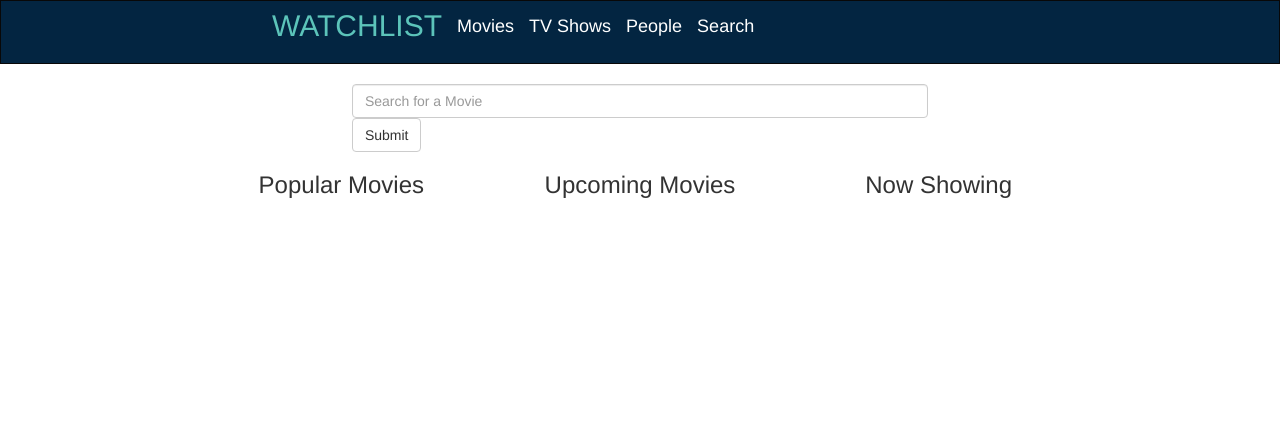
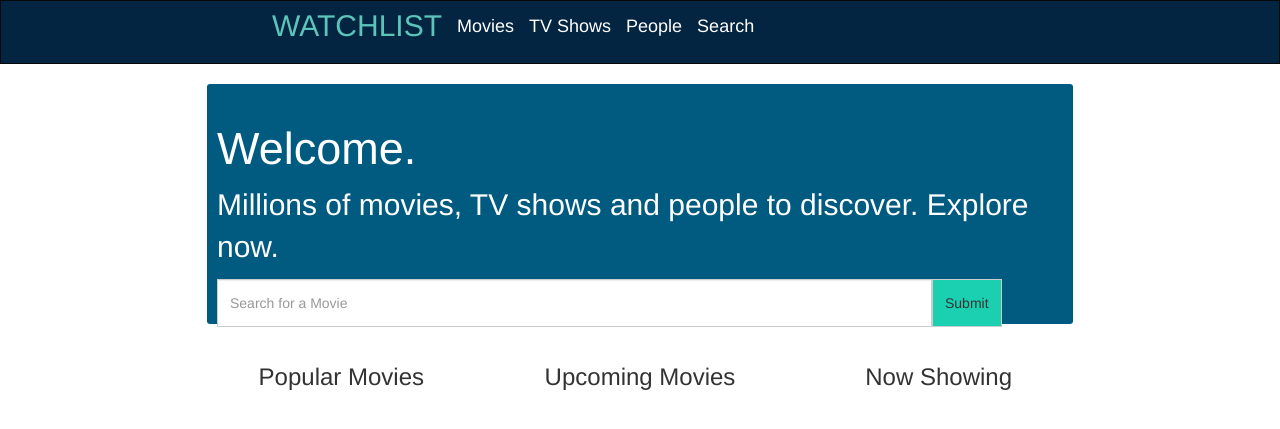
Before and after one commit to ngetichnicholas/Watchlist, a Flask app: template app/templates/index.html in a window 1280 px wide. Shown: the top 429 px of the page. Run offline with Flask 2, Linux system fonts and the light colour scheme; the template is opened without the code that fills it, so the values that code supplies are empty; parts of the project's set-up code (start-up, migrations or seed data) failed here and were passed over; some libraries are stand-ins or nearby versions.

Commit message:
Update dev

```diff
--- a/app/__init__.py
+++ b/app/__init__.py
@@ -3,6 +3,7 @@ from flask_bootstrap import Bootstrap
 from config import config_options
 
 bootstrap = Bootstrap()
+
 
 def create_app(config_name):
 
--- a/app/static/css/index.css
+++ b/app/static/css/index.css
@@ -1,5 +1,6 @@
 ul {
   list-style: none;
+  padding: 0 !important;
   display: flex;
   flex-direction: column;
 }
@@ -41,3 +42,34 @@ h3 {
 .shrinkable {
   color: white !important;
 }
+.header {
+  padding: 2rem 1rem;
+  color: white;
+  font-size: 30px;
+  margin-bottom: 2rem;
+  background-color: #015A80 !important;
+  height: 30vh;
+  border-radius: .3rem;
+}
+h1 {
+  font-size: 45px;
+}
+.btn {
+  background-color: #1AD0B1;
+  height: 100%;
+}
+.input {
+  height: 6vh !important;
+  height: 100%;
+  padding-right: 0;
+
+}
+.submit {
+  padding-left: 0;
+}
+input {
+  margin: 0 ;
+  border-radius: unset !important;
+  height: 6vh !important;
+  padding: 0;
+}
--- a/app/templates/index.html
+++ b/app/templates/index.html
@@ -4,16 +4,24 @@
 
 {% block styles%}
     {{ super() }}
-    <link rel="stylesheet" href="{{url_for('static',filename='css/index.css')}}">
+    <link rel="stylesheet" href="{{url_for('static',filename='css/index.css')}}"/>
 {% endblock %}
 <!-- Content block -->
 {% block content %}
 
 <div class= "container">
-<div class="container">
+<div class="header">
+    <h1>Welcome.</h1>
+    <p>Millions of movies, TV shows and people to discover. Explore now.</p>
     <form>
-        <input type="text" name="movie_query" placeholder="Search for a Movie" class="form-control">
-        <input type="submit"  value="Submit" class="btn btn-default">
+        <div class="row">
+            <div class="col-md-10 input">
+                <input type="text" name="movie_query" width="80%"  placeholder="Search for a Movie" class="form-control">
+            </div>
+            <div class="col-md-2 input submit">
+                <input type="submit" width="20%" display="inline" value="Submit" class="btn btn-default">
+            </div>
+        </div>
     </form>
 </div>
     <div class = "row">
--- a/app/templates/movie.html
+++ b/app/templates/movie.html
@@ -1,4 +1,5 @@
-{% extends 'base.html'%} {% import 'macros.html' as macro%}
+{% extends 'base.html'%}
+{% import 'macros.html' as macro%}
 
 <!-- Styles block -->
 
```
Also changed, not shown: requirements.txt (+5 -3 lines), 1 other file.
